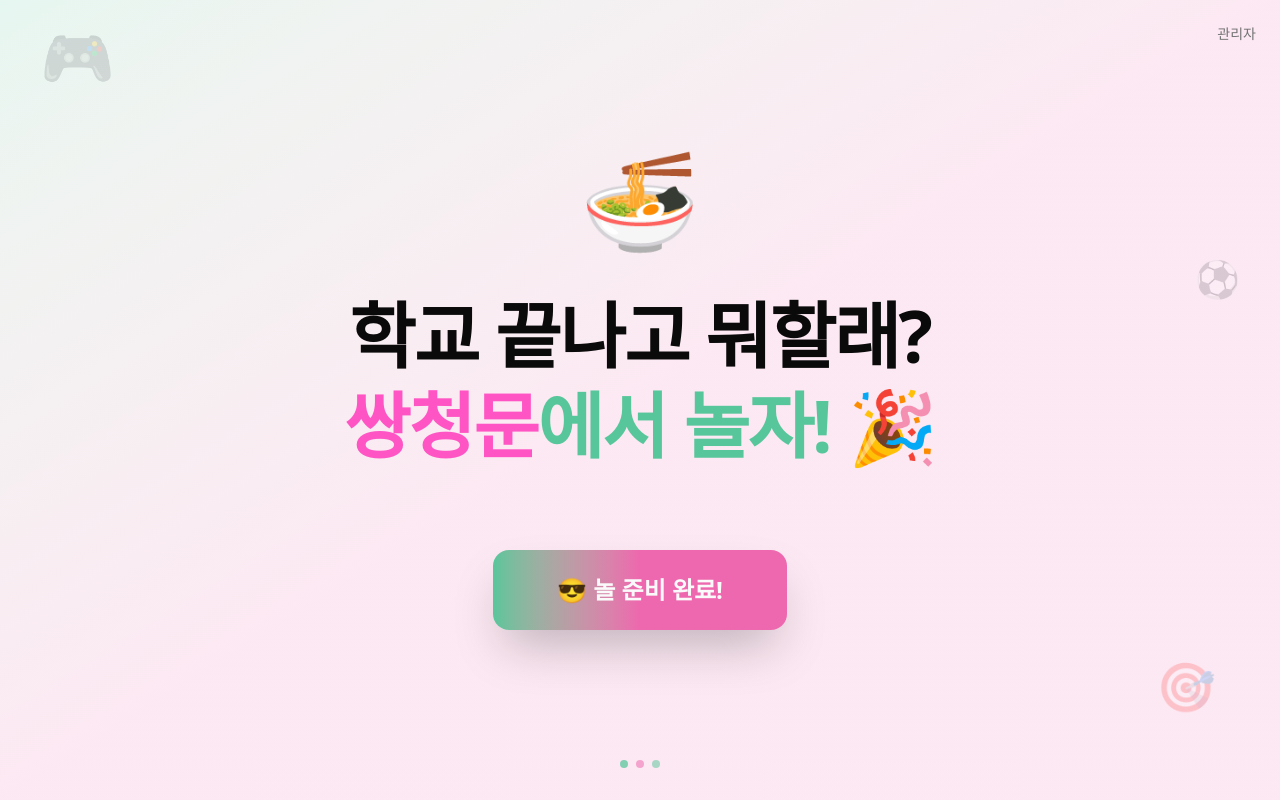
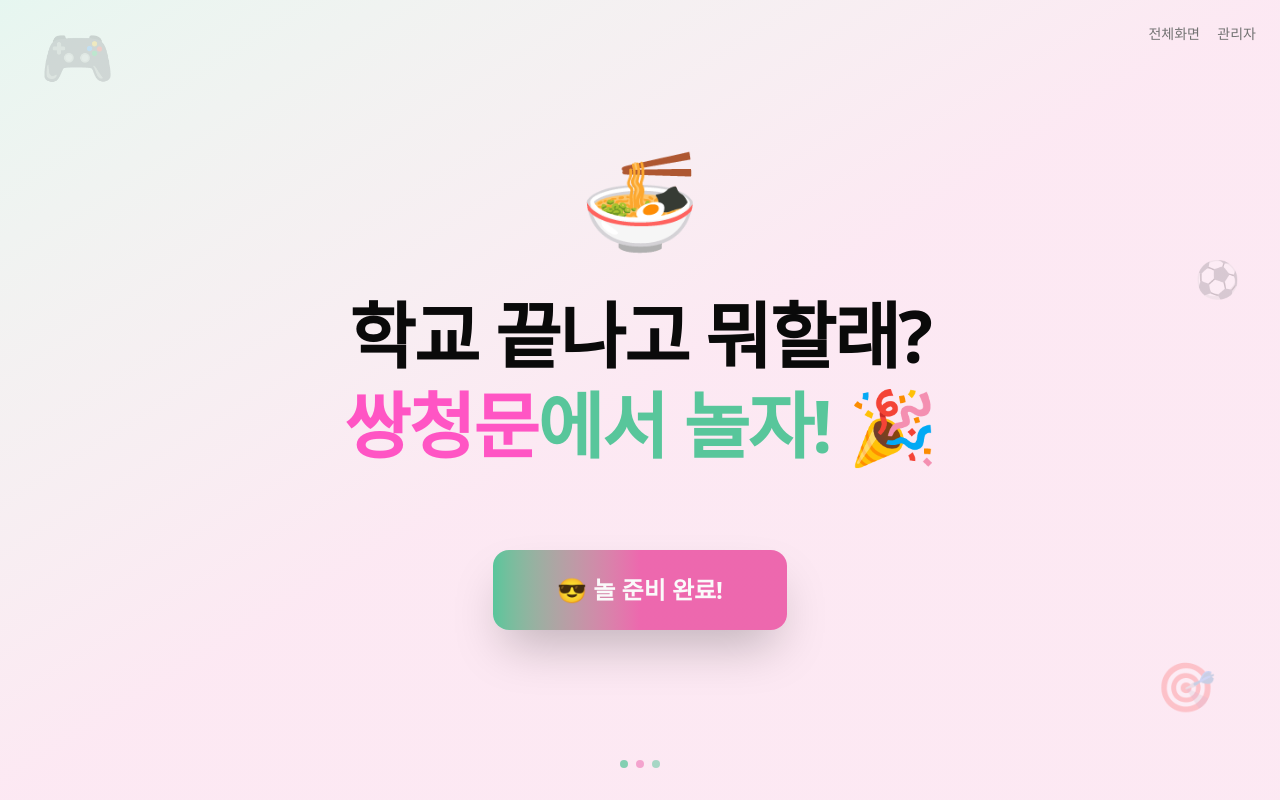
Before and after one commit to lollloolloll/ramen-kiosk, a Next.js app: page / in a window 1280 px wide. Built offline with nearby package versions, Linux system fonts and the light colour scheme; no server answers.

Commit message:
feat: add fullscreen toggle and improve touch handling in PromotionSlider

```diff
--- a/src/app/page.tsx
+++ b/src/app/page.tsx
@@ -218,6 +218,20 @@ export default function Home() {
         >
           관리자
         </Link>
+        <p
+          className="absolute top-6 right-20 text-sm text-muted-foreground hover:text-[oklch(0.75_0.12_165)] transition-colors cursor-pointer"
+          onClick={async () => {
+            try {
+              if (!document.fullscreenElement) {
+                await document.documentElement.requestFullscreen();
+              }
+            } catch (err) {
+              console.log("Fullscreen request failed:", err);
+            }
+          }}
+        >
+          전체화면
+        </p>
 
         {/* 메인 컨텐츠 */}
         <div className="relative z-10 text-center space-y-12 p-8">
--- a/src/components/PromotionSlider.tsx
+++ b/src/components/PromotionSlider.tsx
@@ -124,9 +124,12 @@ export function PromotionSlider({
     resetAutoPlayAfterInteraction();
   }, [items.length, resetAutoPlayAfterInteraction]);
 
-  // 스와이프 핸들러
+  // --- [수정됨] 스와이프 핸들러 로직 개선 ---
   const handleTouchStart = (e: React.TouchEvent) => {
     touchStartX.current = e.touches[0].clientX;
+    // [중요] 터치 시작 시 End 값도 현재 위치로 초기화해야
+    // 단순히 클릭만 했을 때 이전 좌표값 때문에 스와이프로 오작동하는 것을 방지함
+    touchEndX.current = e.touches[0].clientX;
   };
 
   const handleTouchMove = (e: React.TouchEvent) => {
@@ -134,9 +137,11 @@ export function PromotionSlider({
   };
 
   const handleTouchEnd = () => {
+    // 시작점과 끝점의 차이 계산
     const diff = touchStartX.current - touchEndX.current;
     const minSwipeDistance = 50;
 
+    // 단순 클릭(차이가 0이거나 매우 작음)이 아닌 경우에만 스와이프 동작 수행
     if (Math.abs(diff) > minSwipeDistance) {
       if (diff > 0) {
         goToNext();
@@ -145,8 +150,8 @@ export function PromotionSlider({
       }
     }
   };
+  // ----------------------------------------
 
-  // 슬라이드 클릭 시: 닫기 + Fullscreen
   const handleSlideClick = async () => {
     if (onClose) onClose();
 
@@ -159,6 +164,7 @@ export function PromotionSlider({
     }
   };
 
+  // 이벤트 전파 방지용 함수
   const handleStopPropagation = (e: React.TouchEvent | React.MouseEvent) => {
     e.stopPropagation();
   };
@@ -183,7 +189,9 @@ export function PromotionSlider({
         variant="ghost"
         size="icon"
         onClick={toggleMute}
+        // [수정됨] 모바일 터치 시 이벤트가 부모(스와이프 핸들러)로 새어나가는 것 방지 강화
         onTouchStart={handleStopPropagation}
+        onTouchMove={handleStopPropagation}
         onTouchEnd={handleStopPropagation}
         className="absolute top-4 right-4 z-[60] text-white hover:bg-white/20 rounded-full bg-black/30"
       >
@@ -201,6 +209,13 @@ export function PromotionSlider({
             e.stopPropagation();
             goToPrevious();
           }}
+          // [추가] 버튼 영역에서 스와이프 로직과 겹치지 않도록 터치 이벤트 차단
+          onTouchStart={handleStopPropagation}
+          onTouchEnd={(e) => {
+            e.stopPropagation();
+            // 터치로 눌렀을 때도 동작하게 하려면 여기서 실행 (선택사항)
+            // goToPrevious();
+          }}
           className="absolute left-0 top-0 w-1/4 h-full z-40 flex items-center justify-start cursor-pointer group"
         >
           <div className="ml-2 p-2 rounded-full bg-black/20 opacity-0 group-hover:opacity-100 transition-opacity md:opacity-50">
@@ -216,6 +231,11 @@ export function PromotionSlider({
             e.stopPropagation();
             goToNext();
           }}
+          // [추가] 버튼 영역에서 스와이프 로직과 겹치지 않도록 터치 이벤트 차단
+          onTouchStart={handleStopPropagation}
+          onTouchEnd={(e) => {
+            e.stopPropagation();
+          }}
           className="absolute right-0 top-0 w-1/4 h-full z-40 flex items-center justify-end cursor-pointer group"
         >
           <div className="mr-2 p-2 rounded-full bg-black/20 opacity-0 group-hover:opacity-100 transition-opacity md:opacity-50">
@@ -224,7 +244,7 @@ export function PromotionSlider({
         </div>
       )}
 
-      {/* 슬라이드 컨텐츠 (중앙 50% 영역) */}
+      {/* 슬라이드 컨텐츠 */}
       <div
         className="w-full h-full flex items-center justify-center cursor-pointer"
         onClick={handleSlideClick}
@@ -267,6 +287,8 @@ export function PromotionSlider({
                 setCurrentIndex(index);
                 resetAutoPlayAfterInteraction();
               }}
+              // [추가] 인디케이터 터치 시 스와이프 방지
+              onTouchStart={handleStopPropagation}
               className={`w-3 h-3 rounded-full transition-all ${
                 index === currentIndex
                   ? "bg-white w-8"
```
